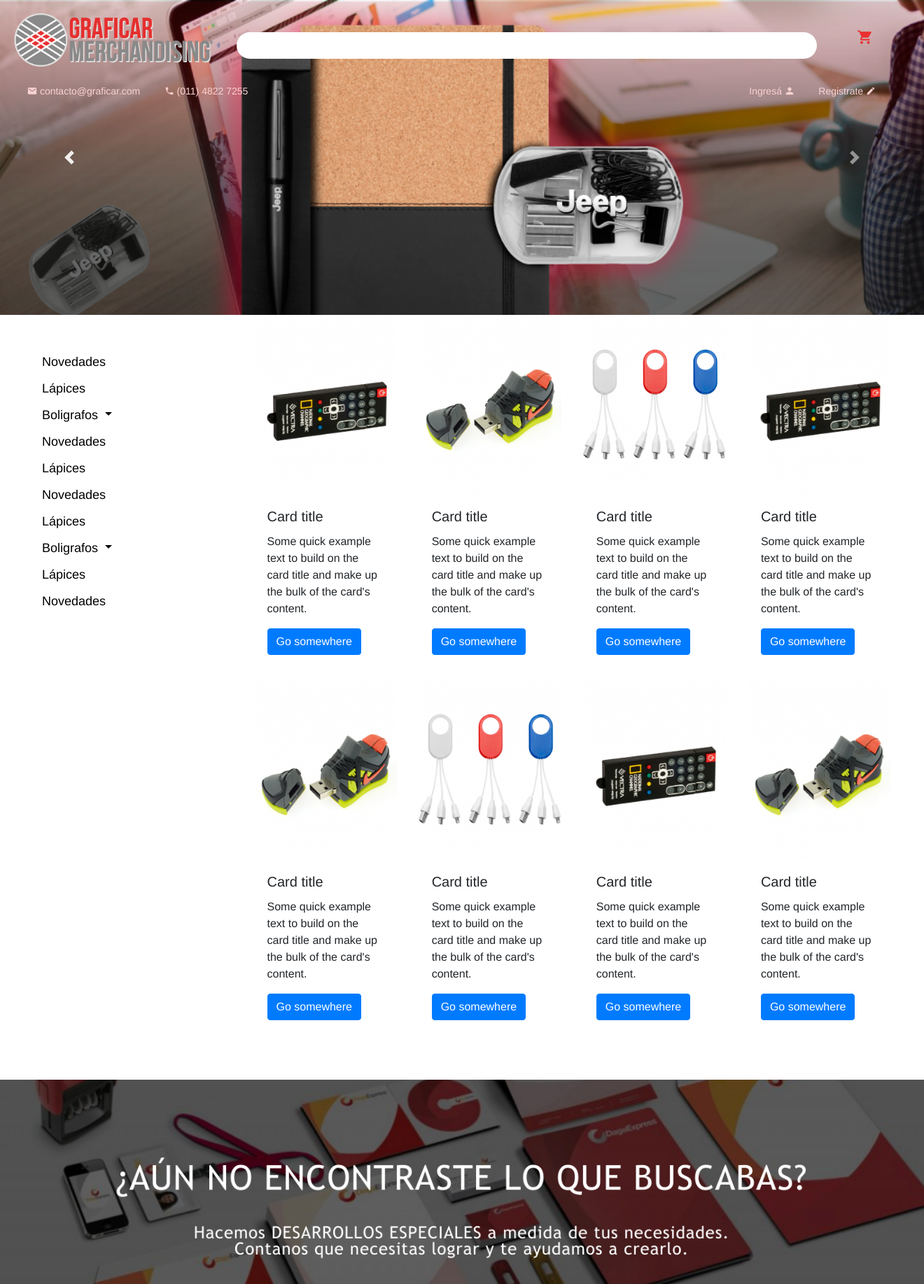
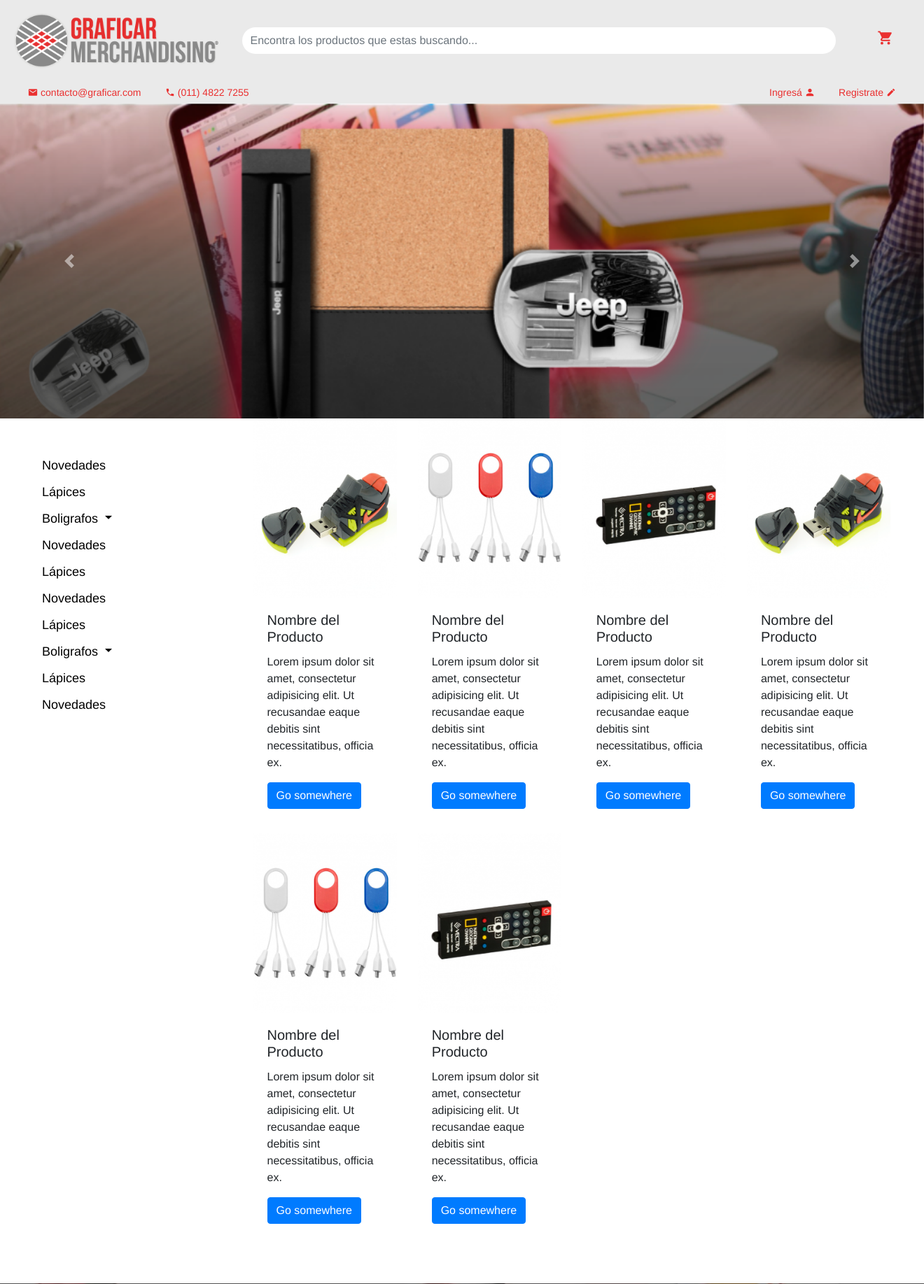
Before and after one commit to Gaslis/grupo5-ecommerce-nuevo, a PHP site: page / in a window 1320 px wide; the page is wider, and only the part inside the window is pictured. Shown: the top 1835 px of that part at 70% size. Run offline with PHP 8.4, Linux system fonts and the light colour scheme.

Commit message:
2.0.4 foreach productos en index
-foreach productos en index
-Vuelta atras en la barra de navegacion por el momento

```diff
--- a/css/styles.css
+++ b/css/styles.css
@@ -5,15 +5,16 @@ body{
  font-family: 'Montserrat', "Helvetica", Arial, sans-serif;
 }
 header{
-	position: absolute;
-	z-index: 1;
+	/* position: absolute;
+	z-index: 1; dejo el carrusel abajo junto .posi*/
 	width: 100%;
-  background-color: rgba(255, 255, 255, 0);
+  background-color: #eaeaea;
+	/* rgba(255, 255, 255, 0); */
   text-align: center;
 }
-.posi{
+/* .posi{
 	position: relative;
-}
+} */
 .searchRedondo{
 	border-radius: 20px;
 	border: none;
@@ -46,7 +47,7 @@ div nav.segundoNav a,
 div nav.primerNav a
 {
 	text-decoration: none;
-	color: rgb(250, 209, 209);
+	color: #ea3030;
 	padding: 15px;
 	font-size: 14px;
 }
@@ -88,8 +89,6 @@ div nav.segundoNav a:hover{
   color: #ea3030;
   border: none;
   font-size: 24px;
-	/* border-radius: 60%;
-	border: 1px solid rgba(255, 255, 255, 0); */
 }
 /* .botonChango:hover{
   color: white;
--- a/index.php
+++ b/index.php
@@ -1,3 +1,76 @@
+<?php
+
+$elArray=[
+
+				0 => [
+                'id' => 1,
+
+                'titulo' => "Nombre del Producto",
+
+                'descripcion' => 'Lorem ipsum dolor sit amet, consectetur adipisicing elit. Ut recusandae eaque debitis sint necessitatibus, officia ex.',
+
+                'imagen' => 'img/pen2.png',
+              ],
+
+        1 => [
+
+                'id' => 2,
+
+                'titulo' => "Nombre del Producto",
+
+                'descripcion' => 'Lorem ipsum dolor sit amet, consectetur adipisicing elit. Ut recusandae eaque debitis sint necessitatibus, officia ex.',
+
+                'imagen' => 'img/pen3.png',
+
+              ],
+          2 => [
+
+                'id' => 3,
+
+                'titulo' => "Nombre del Producto",
+
+                'descripcion' => 'Lorem ipsum dolor sit amet, consectetur adipisicing elit. Ut recusandae eaque debitis sint necessitatibus, officia ex.',
+
+                'imagen' => 'img/pen.png',
+
+              ],
+					3 => [
+
+								'id' => 1,
+
+								'titulo' => "Nombre del Producto",
+
+								'descripcion' => 'Lorem ipsum dolor sit amet, consectetur adipisicing elit. Ut recusandae eaque debitis sint necessitatibus, officia ex.',
+
+								'imagen' => 'img/pen2.png',
+
+							],
+
+					4 => [
+
+								'id' => 2,
+
+								'titulo' => "Nombre del Producto",
+
+								'descripcion' => 'Lorem ipsum dolor sit amet, consectetur adipisicing elit. Ut recusandae eaque debitis sint necessitatibus, officia ex.',
+
+								'imagen' => 'img/pen3.png',
+
+										],
+					5 => [
+
+								'id' => 3,
+
+								'titulo' => "Nombre del Producto",
+
+								'descripcion' => 'Lorem ipsum dolor sit amet, consectetur adipisicing elit. Ut recusandae eaque debitis sint necessitatibus, officia ex.',
+
+								'imagen' => 'img/pen.png',
+
+								]
+];
+?>
+
 <!DOCTYPE html>
 <html lang="en" dir="ltr">
   <?php include("recursos/head.php");?>
@@ -68,79 +141,24 @@
 <!-- Productos a la venta -->
           <section class="col-12 col-sm-12 col-md-9">
             <div class="row">
-              <div class="card venta col-12 col-sm-6 col-md-3 tarjetasSinborde" style="">
-                <img src="img/pen.png" class="card-img-top" alt="...">
-                <div class="card-body">
-                  <h5 class="card-title">Card title</h5>
-                  <p class="card-text">Some quick example text to build on the card title and make up the bulk of the card's content.</p>
-                  <a href="#" class="btn btn-primary">Go somewhere</a>
-                </div>
-              </div>
-              <div class="card venta col-12 col-sm-6 col-md-3 tarjetasSinborde" style="">
-                <img src="img/pen2.png" class="card-img-top" alt="...">
-                <div class="card-body">
-                  <h5 class="card-title">Card title</h5>
-                  <p class="card-text">Some quick example text to build on the card title and make up the bulk of the card's content.</p>
-                  <a href="#" class="btn btn-primary">Go somewhere</a>
-                </div>
-              </div>
-              <div class="card venta col-12 col-sm-6 col-md-3 tarjetasSinborde" style="">
-                <img src="img/pen3.png" class="card-img-top" alt="...">
-                <div class="card-body">
-                  <h5 class="card-title">Card title</h5>
-                  <p class="card-text">Some quick example text to build on the card title and make up the bulk of the card's content.</p>
-                  <a href="#" class="btn btn-primary">Go somewhere</a>
-                </div>
-                </div>
+              <?php foreach ($elArray as $numArticulo => $articulos) :?>
                 <div class="card venta col-12 col-sm-6 col-md-3 tarjetasSinborde" style="">
-                  <img src="img/pen.png" class="card-img-top" alt="...">
+                  <img src="<?=$articulos['imagen'];?>" class="card-img-top" alt="...">
                   <div class="card-body">
-                    <h5 class="card-title">Card title</h5>
-                    <p class="card-text">Some quick example text to build on the card title and make up the bulk of the card's content.</p>
+                    <h5 class="card-title"><?=$articulos['titulo'];?></h5>
+                    <p class="card-text"><?=$articulos['descripcion'];?></p>
                     <a href="#" class="btn btn-primary">Go somewhere</a>
                   </div>
                 </div>
-                <div class="card venta col-12 col-sm-6 col-md-3 tarjetasSinborde" style="">
-                  <img src="img/pen2.png" class="card-img-top" alt="...">
-                  <div class="card-body">
-                    <h5 class="card-title">Card title</h5>
-                    <p class="card-text">Some quick example text to build on the card title and make up the bulk of the card's content.</p>
-                    <a href="#" class="btn btn-primary">Go somewhere</a>
-                  </div>
-                </div>
-                <div class="card venta col-12 col-sm-6 col-md-3 tarjetasSinborde" style="">
-                  <img src="img/pen3.png" class="card-img-top" alt="...">
-                  <div class="card-body">
-                    <h5 class="card-title">Card title</h5>
-                    <p class="card-text">Some quick example text to build on the card title and make up the bulk of the card's content.</p>
-                    <a href="#" class="btn btn-primary">Go somewhere</a>
-                  </div>
-                </div>
-                <div class="card venta col-12 col-sm-6 col-md-3 tarjetasSinborde" style="">
-                  <img src="img/pen.png" class="card-img-top" alt="...">
-                  <div class="card-body">
-                    <h5 class="card-title">Card title</h5>
-                    <p class="card-text">Some quick example text to build on the card title and make up the bulk of the card's content.</p>
-                    <a href="#" class="btn btn-primary">Go somewhere</a>
-                  </div>
-                </div>
-                <div class="card venta col-12 col-sm-6 col-md-3 tarjetasSinborde" style="">
-                  <img src="img/pen2.png" class="card-img-top" alt="...">
-                  <div class="card-body">
-                    <h5 class="card-title">Card title</h5>
-                    <p class="card-text">Some quick example text to build on the card title and make up the bulk of the card's content.</p>
-                    <a href="#" class="btn btn-primary">Go somewhere</a>
-                  </div>
-                </div>
-              </div>
-            </section>
+              <?php endforeach; ?>
+            </div>
+          </section>
 
 <!-- segundo banner -->
         <section>
 
         </section>
       </main>
-
 
       <?php include("recursos/footer.php"); ?>
     </div>
--- a/recursos/header.php
+++ b/recursos/header.php
@@ -6,10 +6,10 @@
         <img src="img/logo-circulo.png" alt="" class="logoCirculo">
     </a>
   </div>
-  <div class="col-5 col-sm-5 col-md-8">
+  <div class="col-5 col-sm-5 col-md-8 mb-3">
     <form class="pt-3" action="index.php" method="post">
       <div class="input-group">
-        <input type="text" class="form-control searchRedondo" name="" value="" placeholder="">
+        <input type="text" class="form-control searchRedondo" name="" value="" placeholder="Encontra los productos que estas buscando...">
       <!-- <div class="input-group-prepend">
         <span class="input-group-text searchRedondo" id="addon-wrapping"><ion-icon name="search"></ion-icon></span>
       </div> Encontra los productos que estas buscando...-->
```
